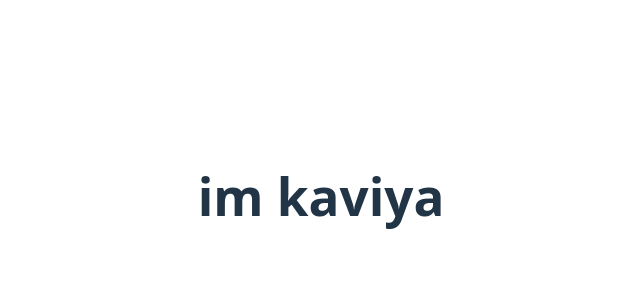
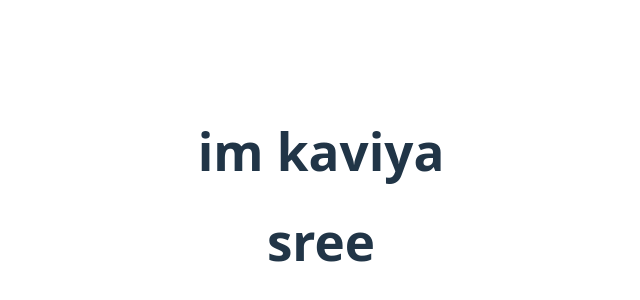
Before and after one commit to Sriranganathan-offl/Room_booking_, a React (Vite) app: page / in a window 1280 px wide. Shown: the part 204-504 px from the top of the page, without its empty margins (319-959 px from the left). Built offline with nearby package versions, Linux system fonts and the light colour scheme.

Commit message:
second commit

```diff
--- a/src/App.jsx
+++ b/src/App.jsx
@@ -9,6 +9,7 @@ function App() {
   return (
     <>
       <h1>im kaviya</h1>
+      <h1>sree</h1>
     </>
   )
 }
```
